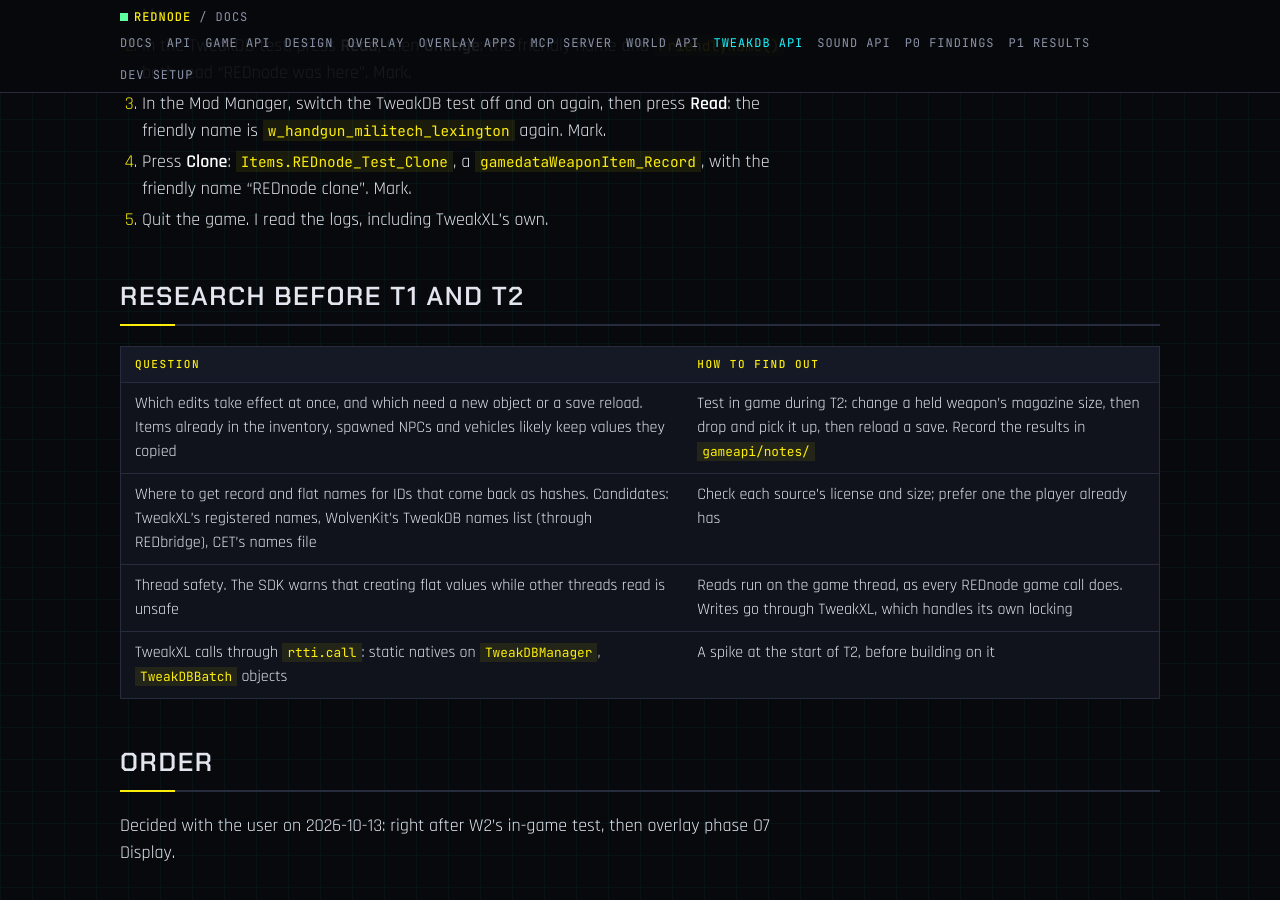
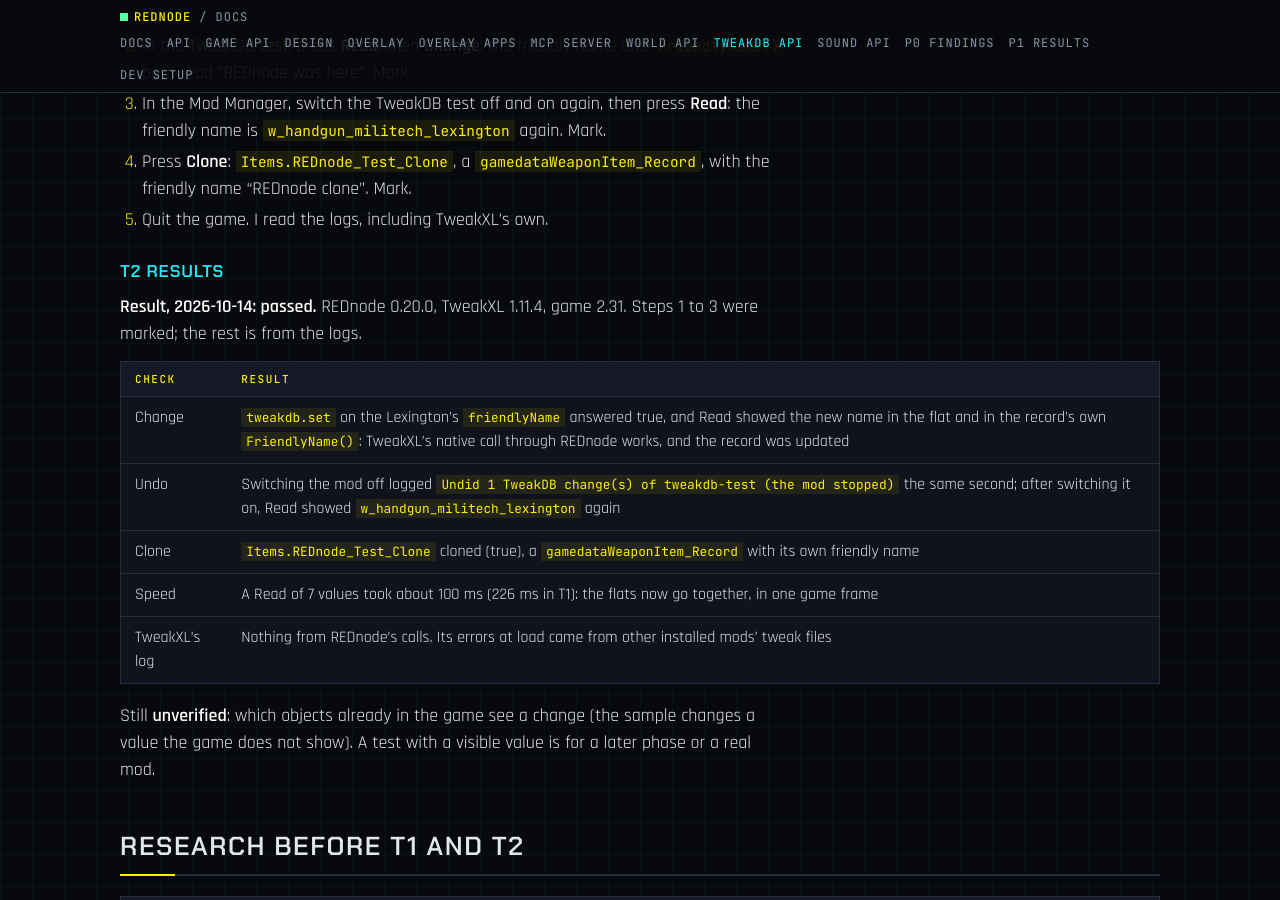
Before and after one commit to CyberbuildsAI/REDnode, a Jekyll site: the page built from docs/tweakdb.md, in a window 1280 px wide and 900 px high, scrolled down 5353 px. Built offline with Jekyll 4.4.1, drawn with Linux system fonts in a browser that asks for light colours; our own code applies the rules of GitHub Pages for plain Markdown files.

Commit message:
TweakDB T2 passed in game: changes through TweakXL, undo on stop, clone
Co-Authored-By: Claude Opus 5.5 <noreply@anthropic.com>

```diff
--- a/docs/tweakdb.md
+++ b/docs/tweakdb.md
@@ -115,6 +115,20 @@ Use the **Test timer**: Start, then Mark after each step.
 4. Press **Clone**: `Items.REDnode_Test_Clone`, a `gamedataWeaponItem_Record`, with the friendly name "REDnode clone". Mark.
 5. Quit the game. I read the logs, including TweakXL's own.
 
+### T2 results
+
+**Result, 2026-10-14: passed.** REDnode 0.20.0, TweakXL 1.11.4, game 2.31. Steps 1 to 3 were marked; the rest is from the logs.
+
+| Check | Result |
+|---|---|
+| Change | `tweakdb.set` on the Lexington's `friendlyName` answered true, and Read showed the new name in the flat and in the record's own `FriendlyName()`: TweakXL's native call through REDnode works, and the record was updated |
+| Undo | Switching the mod off logged `Undid 1 TweakDB change(s) of tweakdb-test (the mod stopped)` the same second; after switching it on, Read showed `w_handgun_militech_lexington` again |
+| Clone | `Items.REDnode_Test_Clone` cloned (true), a `gamedataWeaponItem_Record` with its own friendly name |
+| Speed | A Read of 7 values took about 100 ms (226 ms in T1): the flats now go together, in one game frame |
+| TweakXL's log | Nothing from REDnode's calls. Its errors at load came from other installed mods' tweak files |
+
+Still **unverified**: which objects already in the game see a change (the sample changes a value the game does not show). A test with a visible value is for a later phase or a real mod.
+
 ## Research before T1 and T2
 
 | Question | How to find out |
```
Also changed, not shown: CLAUDE.md (+1 -1 lines), docs/index.md (+1 -1 lines), gameapi/notes/gamedataTweakDBRecord.md (+2 -0 lines).
